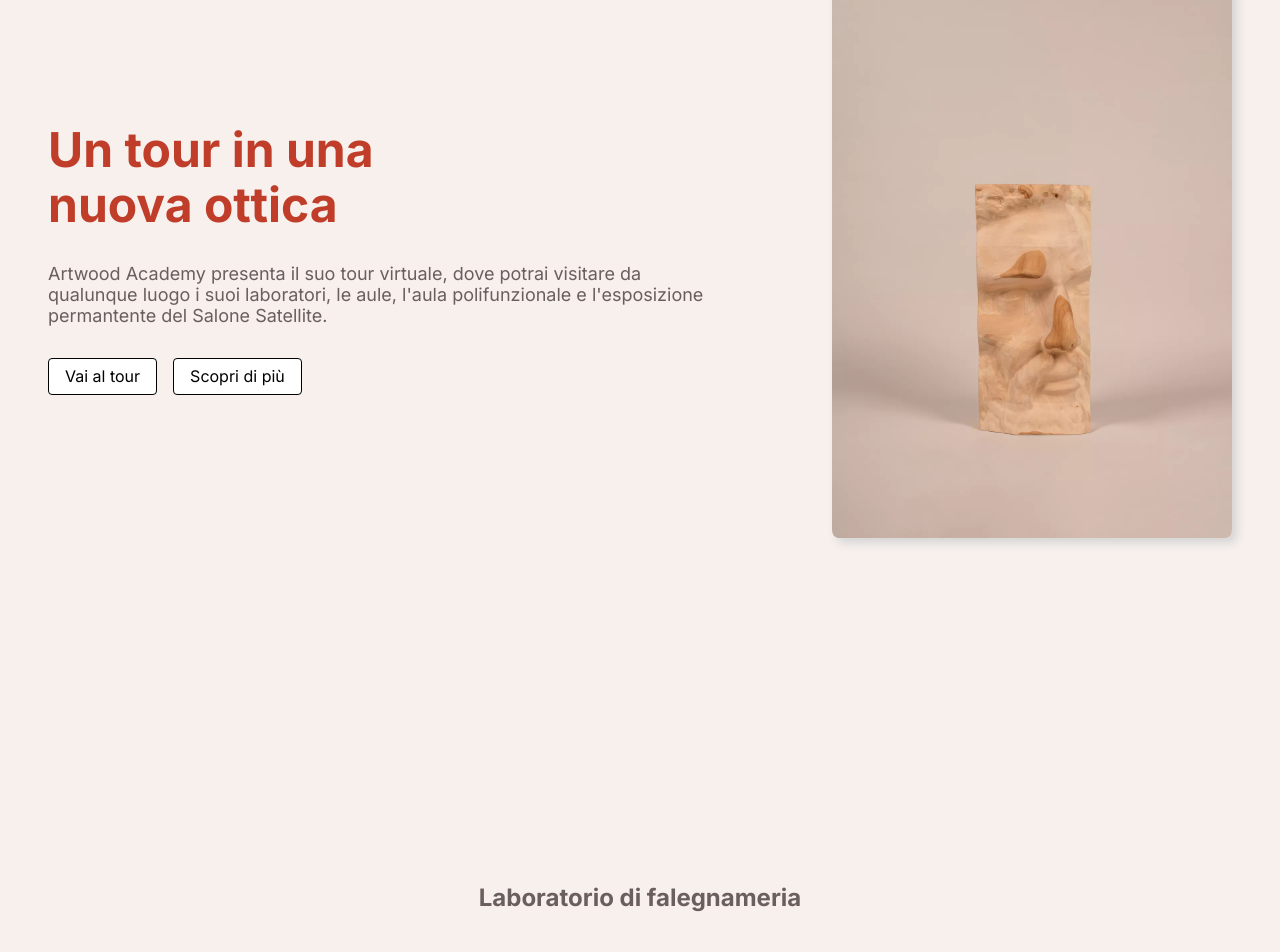
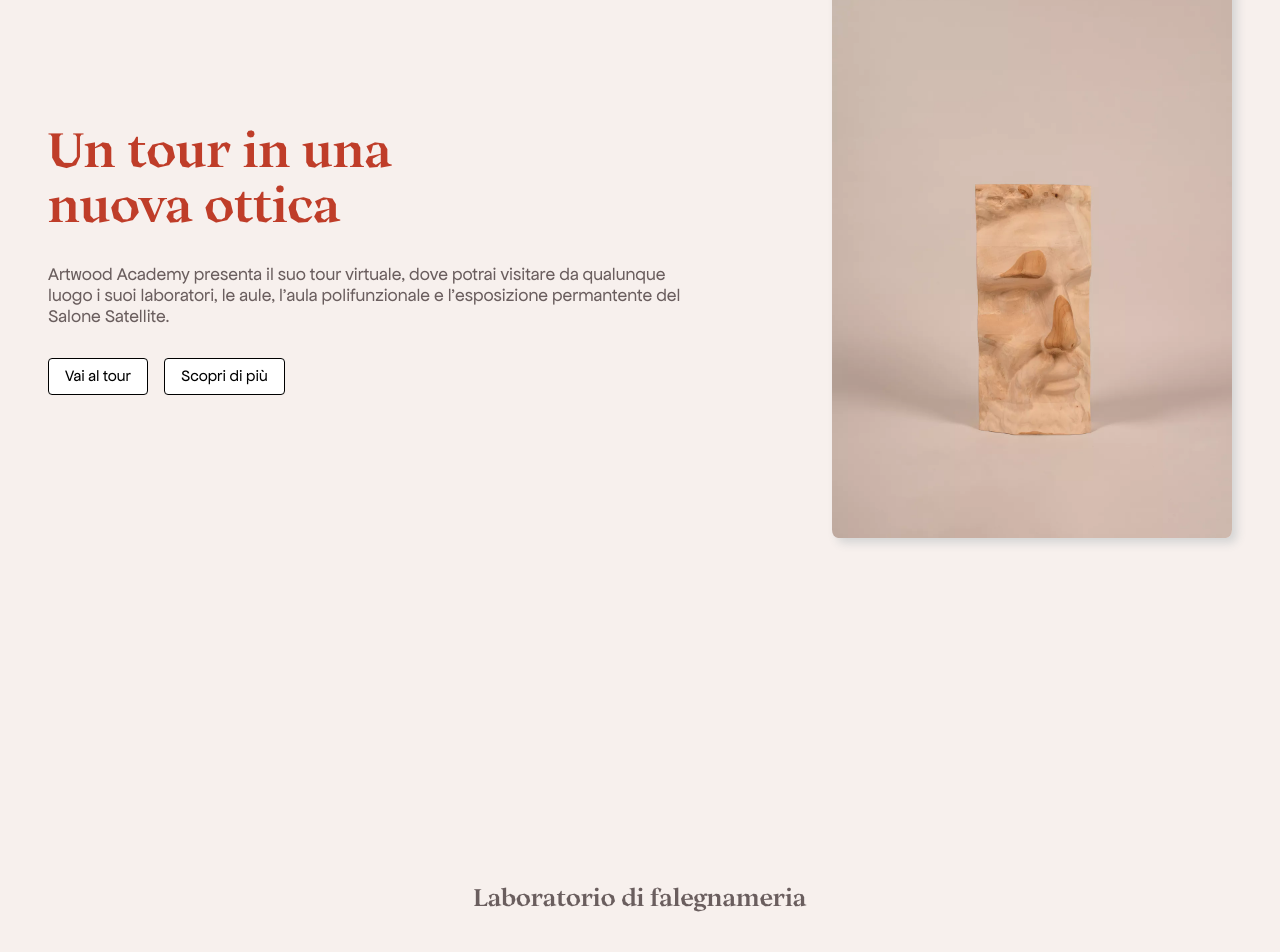
Before and after one commit to artwoodtour/Artwood-Virtual-Tour-HTML, a website built with Parcel: page index.html in a window 1280 px wide. Shown: the part 140-1092 px from the top of the page. Built offline with nearby package versions, Linux system fonts and the light colour scheme.

Commit message:
font commit 3

```diff
--- a/index.html
+++ b/index.html
@@ -12,8 +12,18 @@
     </style>
     <style data-tag="default-style-sheet">
       html {
-        font-family: Inter;
+        font-family: apfel;
         font-size: 16px;
+      }
+
+       h1 {
+        font-family: ortica;
+        font-size: 48px;
+      }
+
+       h2 {
+        font-family: ortica;
+        font-size: 24px;
       }
 
       body {
```
